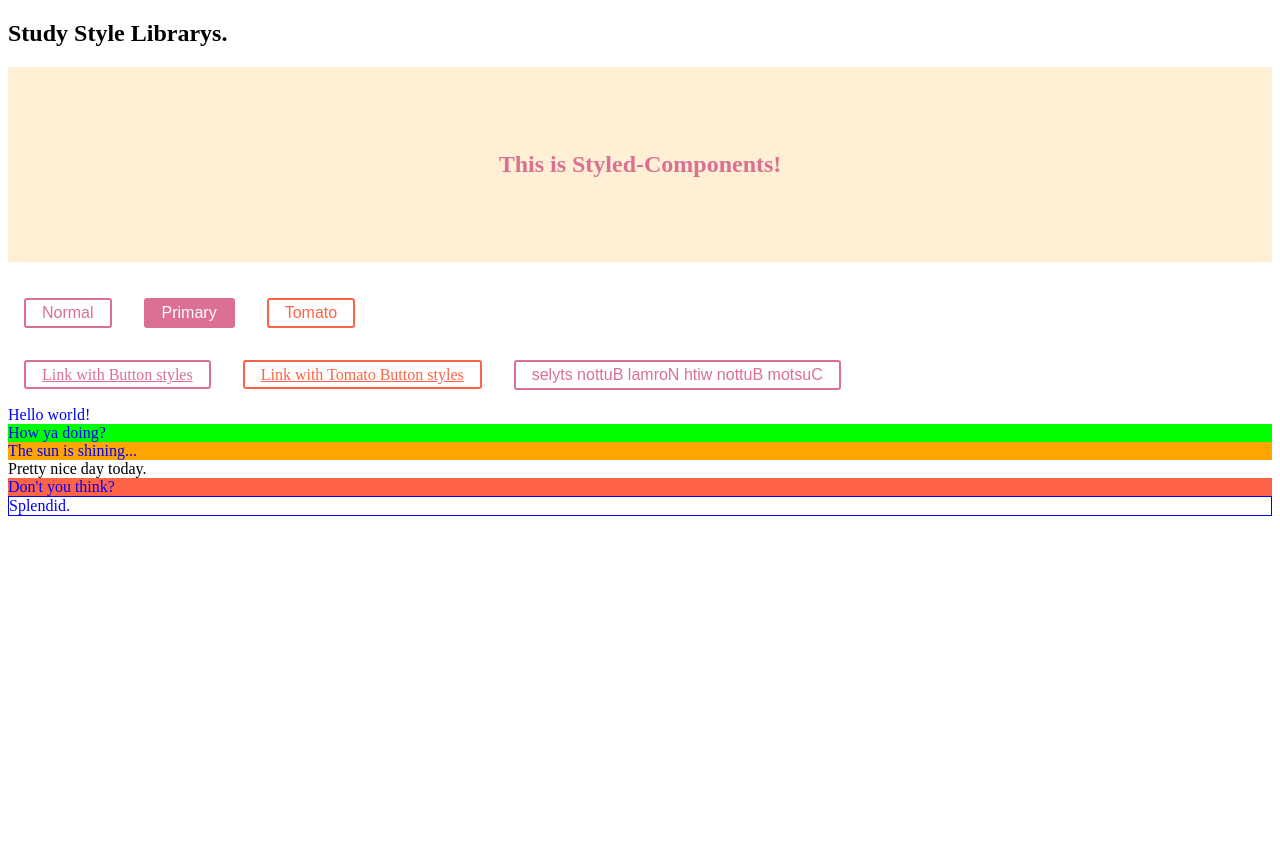
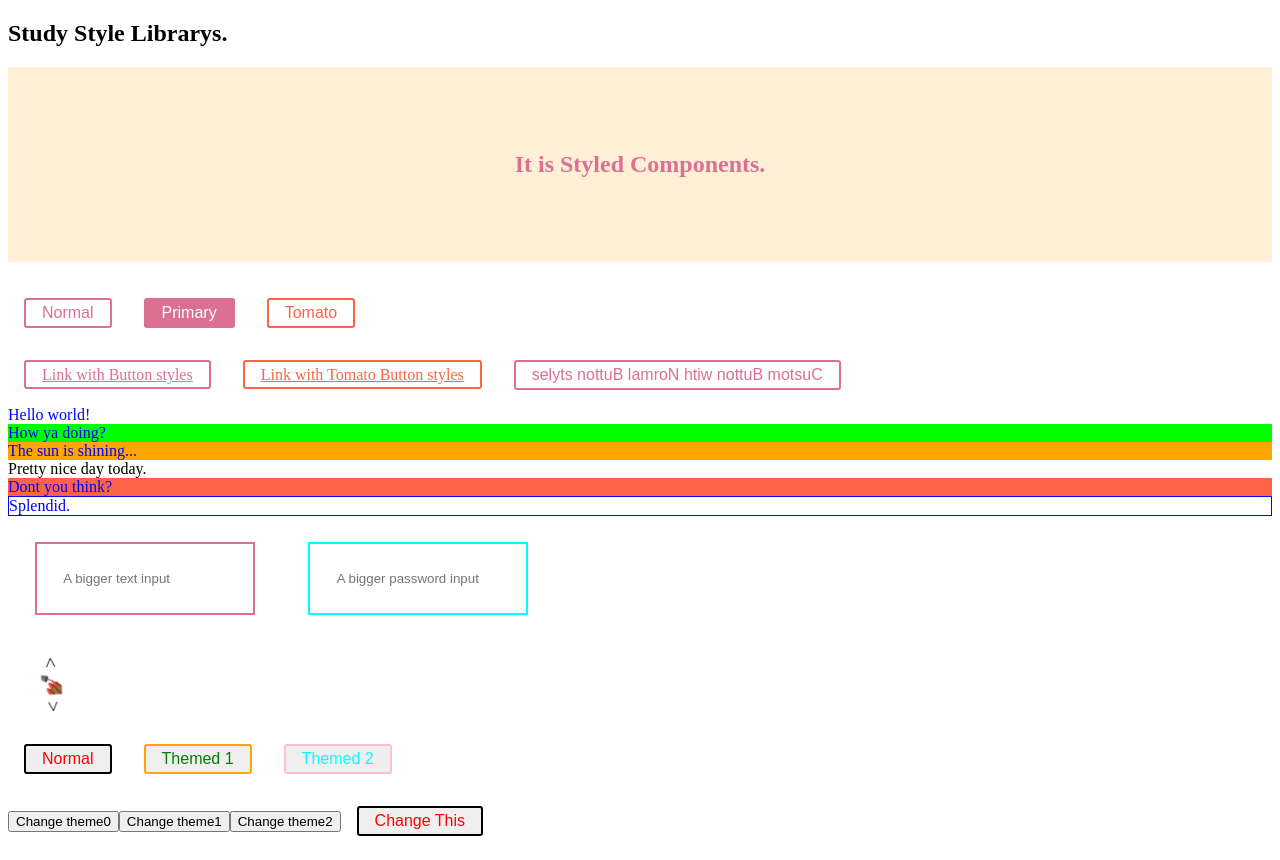
Before and after one commit to KwagDaeho/librarys, a React (Create React App) app: page / in a window 1280 px wide. Before the commit the page ends 800 px from the top, so only its background shows below. Built offline with nearby package versions, Linux system fonts and the light colour scheme.

Commit message:
finish: StyledComponents

```diff
--- a/src/Components/Librarys/StyledComponents.jsx
+++ b/src/Components/Librarys/StyledComponents.jsx
@@ -1,5 +1,9 @@
-import React from "react";
-import styled from "styled-components";
+import React, { useState } from "react";
+import styled, {
+  createGlobalStyle,
+  keyframes,
+  ThemeProvider,
+} from "styled-components";
 
 const Title = styled.h1`
   font-size: 1.5em;
@@ -45,11 +49,88 @@ const Thing = styled.div.attrs((/* props */) => ({ tabIndex: 0 }))`
     border: 1px solid; // <Thing> inside another element labeled ".something-else"
   }
 `;
+
+const Input = styled.input.attrs((props) => ({
+  type: "text",
+}))`
+  width: 220px;
+  border: 2px solid palevioletred;
+  margin: ${(props) => props.size};
+  padding: ${(props) => props.size};
+  box-sizing: border-box;
+`;
+
+// Input's attrs will be applied first, and then this attrs obj
+const PasswordInput = styled(Input).attrs({
+  type: "password",
+})`
+  // similarly, border will override Input's border
+  border: 2px solid aqua;
+`;
+
+// Create the keyframes
+const rotate = keyframes`
+  from {
+    transform: rotate(0deg);
+  }
+
+  to {
+    transform: rotate(360deg);
+  }
+`;
+
+// Here we create a component that will rotate everything we pass in over two seconds
+const Rotate = styled.div`
+  display: inline-block;
+  animation: ${rotate} 2s linear infinite;
+  padding: 2rem 1rem;
+  font-size: 1.2rem;
+`;
+
+// Define our button, but with the use of props.theme this time
+const ButtonTheme = styled.button`
+  font-size: 1em;
+  margin: 1em;
+  padding: 0.25em 1em;
+  border-radius: 3px;
+
+  /* Color the border and text with theme.main */
+  color: ${(props) => props.theme.color};
+  border: 2px solid ${(props) => props.theme.borderColor};
+`;
+
+// We are passing a default theme for Buttons that arent wrapped in the ThemeProvider
+ButtonTheme.defaultProps = {
+  theme: {
+    color: "red",
+    borderColor: "black",
+  },
+};
+// Define what props.theme will look like
+
+const theme0 = {
+  color: "red",
+  borderColor: "black",
+};
+const theme1 = {
+  color: "green",
+  borderColor: "orange",
+};
+const theme2 = {
+  color: "aqua",
+  borderColor: "pink",
+};
+const GlobalStyle = createGlobalStyle`
+button{
+  background-color: pink;
+}
+`;
 export default function StyledComponents() {
+  const [myTheme, setMyTheme] = useState(theme0);
   return (
     <div>
       <Wrapper>
-        <Title>This is Styled-Components!</Title>
+        <Title>It is Styled Components.</Title>
       </Wrapper>
       <>
         <Button
@@ -89,12 +170,59 @@ export default function StyledComponents() {
           <Thing>How ya doing?</Thing>
           <Thing className="something">The sun is shining...</Thing>
           <div>Pretty nice day today.</div>
-          <Thing>Don't you think?</Thing>
+          <Thing>Dont you think?</Thing>
           <div className="something-else">
             <Thing>Splendid.</Thing>
           </div>
         </React.Fragment>
       </>
+      <div>
+        <Input placeholder="A bigger text input" size="2em" />
+        {/* Notice we can still use the size attr from Input */}
+        <PasswordInput placeholder="A bigger password input" size="2em" />
+      </div>
+      <>
+        <Rotate>&lt; 💅🏾 &gt;</Rotate>
+      </>
+      <div>
+        <>
+          <ThemeProvider theme={theme0}>
+            <ButtonTheme>Normal</ButtonTheme>
+          </ThemeProvider>
+          <ThemeProvider theme={theme1}>
+            <ButtonTheme>Themed 1</ButtonTheme>
+          </ThemeProvider>
+          <ThemeProvider theme={theme2}>
+            <ButtonTheme>Themed 2</ButtonTheme>
+          </ThemeProvider>
+        </>
+        <div>
+          <button
+            onClick={() => {
+              setMyTheme(theme0);
+            }}
+          >
+            Change theme0
+          </button>
+          <button
+            onClick={() => {
+              setMyTheme(theme1);
+            }}
+          >
+            Change theme1
+          </button>
+          <button
+            onClick={() => {
+              setMyTheme(theme2);
+            }}
+          >
+            Change theme2
+          </button>
+          <ThemeProvider theme={myTheme}>
+            <ButtonTheme>Change This</ButtonTheme>
+          </ThemeProvider>
+        </div>
+      </div>
     </div>
   );
 }
```
